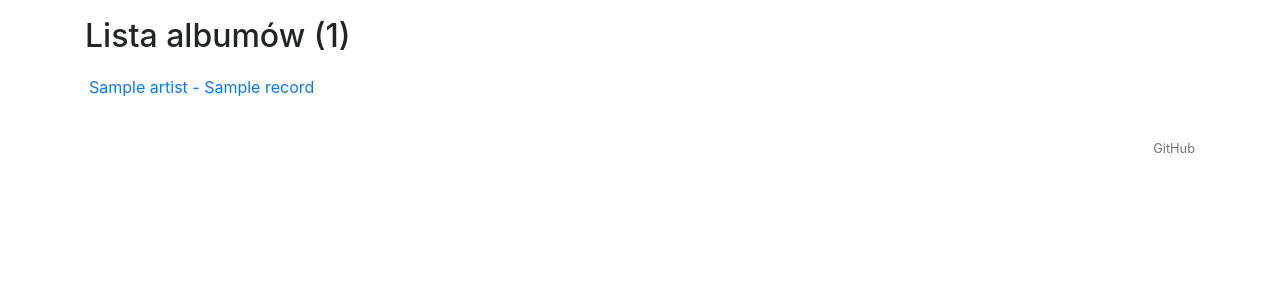
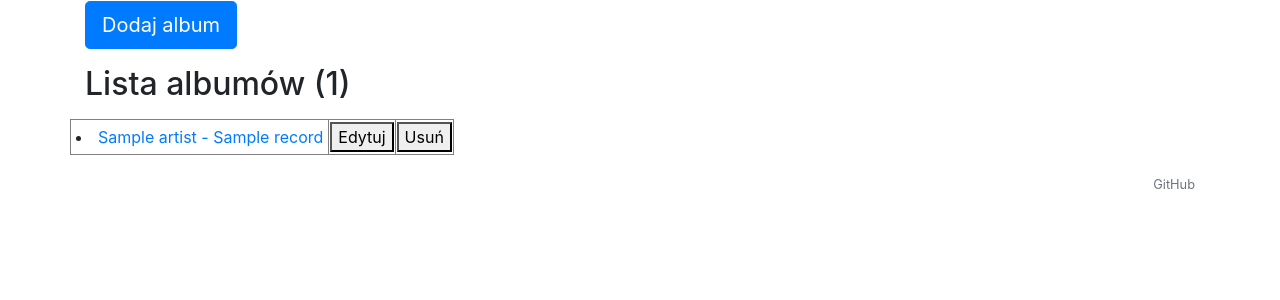
Before and after one commit to pyloveorg/music_manager, a Python web app: template templates/record-list.html in a window 1280 px wide. Shown: the part 56-356 px from the top of the page. Run offline with Jinja, Linux system fonts and the light colour scheme; the template is opened without the code that fills it: most values are stand-ins (such as "Sample title", 1, 10 or a date in 2020); some libraries are stand-ins or nearby versions.

Commit message:
Add create, edit, delete for music record.

```diff
--- a/templates/record-list.html
+++ b/templates/record-list.html
@@ -2,18 +2,88 @@
 {% set page_id = 'records' %}
 {% block title %} Lista albumów {% endblock %}
 {% block content %}
+
+<!-- Przycisk uruchamiający modal dla DODAJ -->
+<button class="btn btn-primary btn-lg" data-toggle="modal" data-target="#myModal">
+  Dodaj album
+</button>
+
+<!-- Modal -->
+<div class="modal fade" id="myModal" tabindex="-1" role="dialog" aria-labelledby="myModalLabel" aria-hidden="true">
+  <div class="modal-dialog">
+    <div class="modal-content">
+      <div class="modal-header">
+        <h4 class="modal-title" id="myModalLabel">Dodaj album zzzzzzz</h4>
+      </div>
+      <form action="/records/" method="post">
+          <div class="modal-body">
+              <input type="hidden" name="new_id_hidden"><br>
+              Artysta: <input type="text" name="artist" required><br>
+              Tytuł albumu:    <input type="text" name="title" required><br>
+          </div>
+          <div class="modal-footer">
+              <button type="button" class="btn btn-default" data-dismiss="modal">Zamknij</button>
+              <button type="submit" class="btn btn-default" name="formularz" value="1">Dodaj album</button>
+          </div>
+      </form>
+    </div>
+  </div>
+</div>
+
 <div class="row">
+ {{ error }}
+    <table border>
         <div class="col-12">
             <h1 class="h2 mt-3 mb-3"> Lista albumów ({{ records | count }})</h1>
+
             {% if records %}
             <ul class="list-unstyled">
                 {% for record in records %}
+                <tr>
+                <td>
                 <li class="p-1">
                     <a href="{{ url_for('get_record', id=record.id) }}">{{ record.artist }} - {{ record.title }}</a>
                 </li>
+                </td>
+                <td >
+                    <!-- Przycisk uruchamiający modal dla EDYTUJ -->
+                          <button data-toggle="modal" data-target="#myModal2{{record.id}}">
+                              Edytuj
+                          </button>
+
+                    <!-- Modal -->
+                    <div class="modal fade" id="myModal2{{record.id}}" tabindex="-1" role="dialog" aria-labelledby="myModalLabel" aria-hidden="true">
+                      <div class="modal-dialog">
+                        <div class="modal-content">
+                          <div class="modal-header">
+                            <h4 class="modal-title" id="myModalLabel">Edytuj album</h4>
+                          </div>
+                          <form action="/records/edit" method="post">
+                            <div class="modal-body">
+                                <input type="hidden" name="edit_id" value="{{record.id}}"><br>
+                                    Artysta: <input type="text" name="artist" required value="{{record.artist}}"><br>
+                                    Tytuł albumu:    <input type="text" name="title" required value="{{record.title}}"><br>
+                            </div>
+                            <div class="modal-footer">
+                                <button type="button" class="btn btn-default" data-dismiss="modal">Zamknij</button>
+                                <button type="submit" class="btn btn-default" name="formularz">Edytuj album</button>
+                            </div>
+                          </form>
+                        </div>
+                      </div>
+                    </div>
+                </td>
+                <td >
+                    <form action="/delete_record" method="post">
+                        <input type="hidden" value="{{record.id}}" name="id_delete" />
+                        <button type="submit">Usuń</button>
+                    </form>
+                </td>
+                </tr>
                 {% endfor %}
             </ul>
         </div>
+    </table>
 </div>
 {% endif %}
 {% endblock %}
```
Also changed, not shown: views.py (+40 -1 lines). Lines whose indentation alone changed are shown as unchanged.
